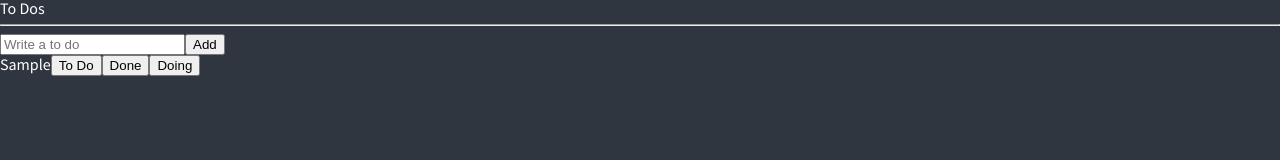
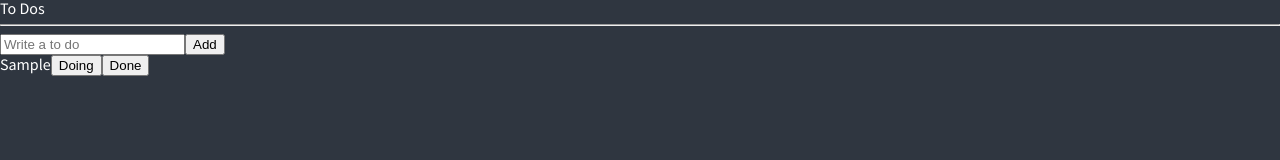
Before and after one commit to mahwin/practice-cra, a React (Create React App) app: page / in a window 1280 px wide. Both pictures are taken after typing "Sample" into the empty fields and a click on the button "Add". Shown: the top 160 px of the page. Built offline with nearby package versions, Linux system fonts and the light colour scheme.

Commit message:
Add button for selecte category

```diff
--- a/src/components/ToDo.tsx
+++ b/src/components/ToDo.tsx
@@ -1,12 +1,41 @@
-import { IToDo } from "./atom";
+import React from "react";
+import { useSetRecoilState } from "recoil";
+import { IToDo, toDoState } from "./atom";
 
 function ToDo({ text, category, id }: IToDo) {
+  const setToDos = useSetRecoilState(toDoState);
+  const onClick = (e: React.MouseEvent<HTMLButtonElement>) => {
+    const {
+      currentTarget: { name },
+    } = e;
+    setToDos((oldToDos) => {
+      const targetIndex = oldToDos.findIndex((toDo) => toDo.id === id);
+      const newToDo = { text, id, category: name as any };
+      return [
+        ...oldToDos.slice(0, targetIndex),
+        newToDo,
+        ...oldToDos.slice(targetIndex + 1),
+      ];
+    });
+  };
   return (
     <li>
       {text}
-      <button>To Do</button>
-      <button>Done</button>
-      <button>Doing</button>
+      {category !== "DOING" && (
+        <button name="DOING" onClick={onClick}>
+          Doing
+        </button>
+      )}
+      {category !== "DONE" && (
+        <button name="DONE" onClick={onClick}>
+          Done
+        </button>
+      )}
+      {category !== "TO_DO" && (
+        <button name="TO_DO" onClick={onClick}>
+          To Do
+        </button>
+      )}
     </li>
   );
 }
```
